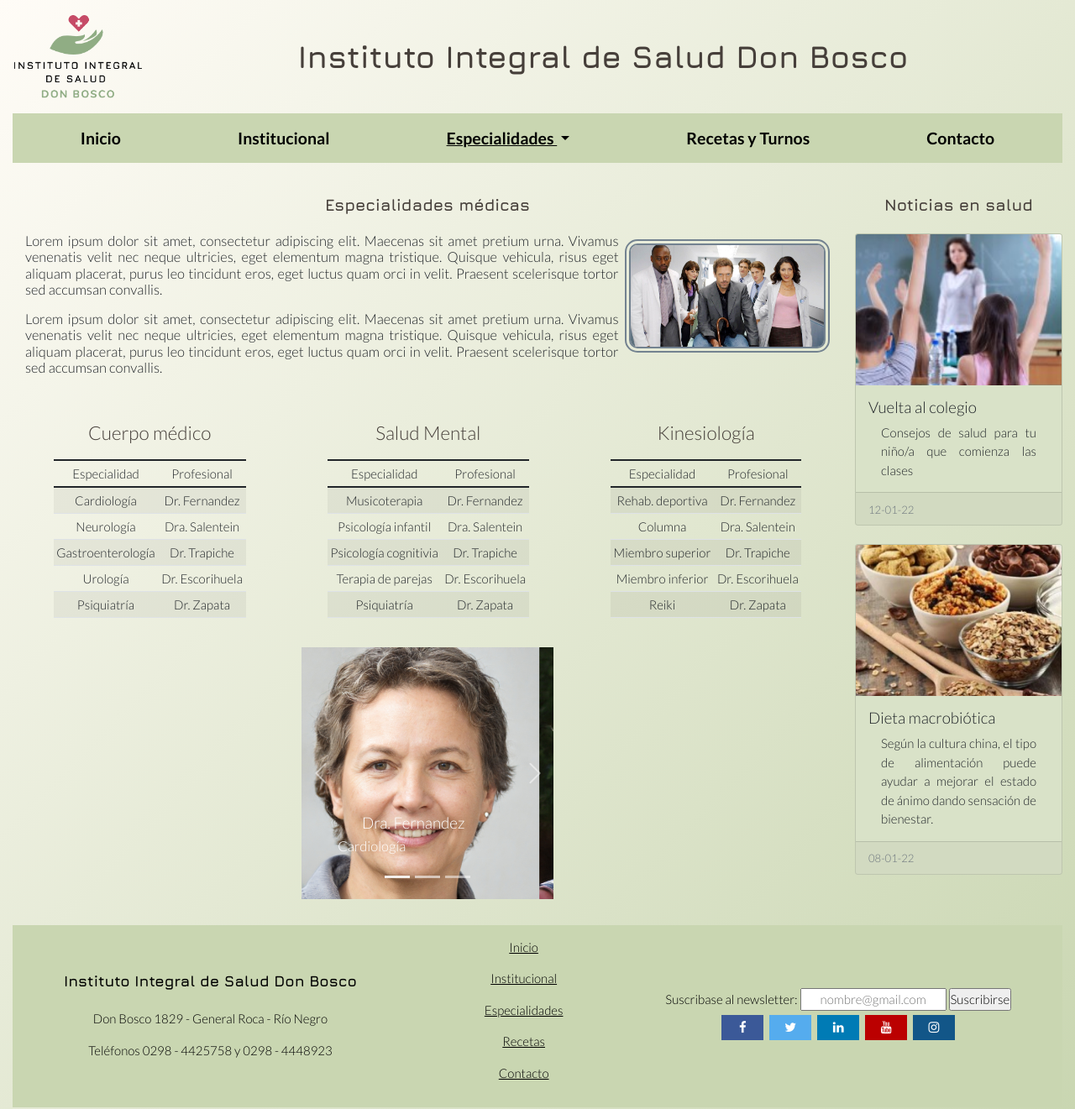
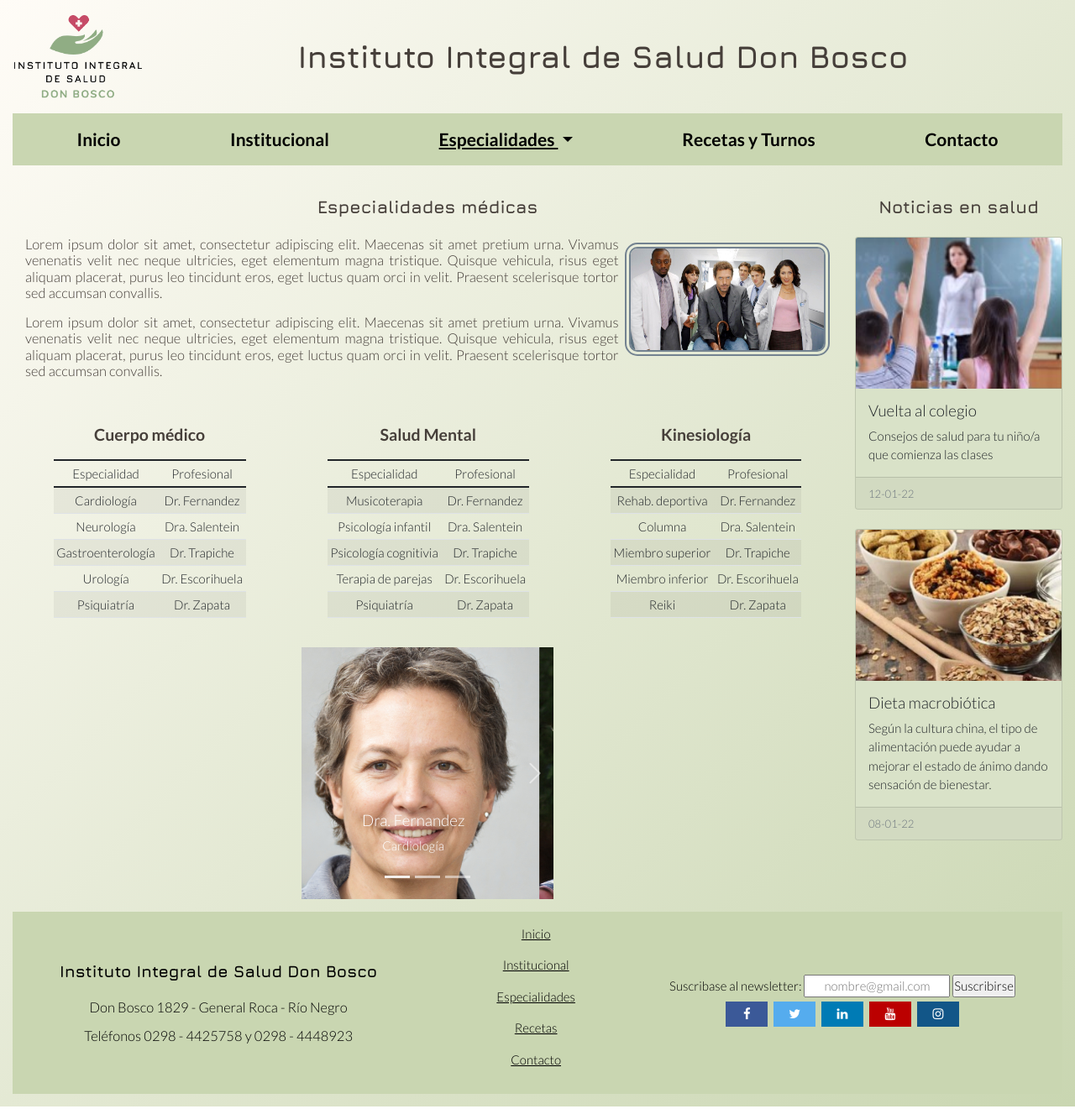
Before and after one commit to maicobernal/isi-web, a website: page sections/especialidades.html in a window 1280 px wide. Shown: the top 1321 px of the page at 84% size. Drawn offline with nearby package versions, Linux system fonts and the light colour scheme.

Commit message:
Fixes varios a mixins y utilizacion de etiquetas para H y P

```diff
--- a/scss/_base.scss
+++ b/scss/_base.scss
@@ -16,38 +16,22 @@
 
 /*Formato texto basico*/
 
-    h2 {
-      font-size: $font-h-md;
-      color: $color-text;
-      text-align: $align-center;
-      padding: $space-sm 0 $space-sm 0;
-      font-family: $font-type-h;
-      font-weight: $text-bolder;
+.h__md {
+  @include title($size:$font-h-md);
 }
 
-
-    h3 {
-      color: $color-text;
-      font-size: $font-h-sm;
-      text-align: $align-center;
-      padding: $space-sm 0 $space-sm 0;
-      font-family: $font-type-h;
-      font-weight: $text-bolder;
+.h__sm {
+  @include title;
 }
 
-    main p{
-      text-align: $align-justify;
-      font-size: $font-p-md;
-      padding: 0 $space-sm 0 $space-sm;
-      line-height: 1.3rem;
+.p__md {
+  @include text ($size: $font-p-md, $interlineado: 1.3rem);
 }
 
-    aside p{
-      text-align: $align-justify;
-      font-size: $font-p-sm;
-      padding: 0 $space-sm 0 $space-sm;
+.p__sm {
+  @include text;
 }
 
-    aside h2 {
-      font-size: $font-h-md;
+.center{
+  text-align: $align-center;
 }
--- a/scss/_components.scss
+++ b/scss/_components.scss
@@ -1,5 +1,4 @@
 /* Paleta de colores */
-
 $color-text: #463f3a;
 $color-dark: black;
 $color-background: linear-gradient(to bottom right, #fffcf7, #c9d6b1);
@@ -17,8 +16,8 @@ $font-type-h: 'Jura', sans-serif;
 $font-p-sm: 1rem;
 $font-p-md:1.1rem;
 $font-p-lg:1.2rem;
-$font-h-sm:1.2rem;
-$font-h-md: 1.3rem;
+$font-h-sm:1.3rem;
+$font-h-md: 1.4rem;
 $font-h-lg: 1.5rem;
 $font-h-xl: 2.5rem;
 
@@ -42,3 +41,31 @@ $space-xs: 0.5rem;
 $space-sm: 1rem;
 $space-md: 2rem;
 $space-lg: 3rem;
+
+/*Mixins*/
+
+/*Border para imagenes*/
+@mixin bordered($color: $color-border-important, $width: $space-xs) {
+    border: $width double $color;
+    border-radius: 1rem;
+    margin: $space-xs 0 $space-xs $space-xs;
+  }
+
+  /*Estilos de fuentes - por default tamaño mas chico*/
+  @mixin title($color: $color-text, $size: $font-h-sm){
+    font-family: $font-type-h;
+    font-weight: $text-bolder;
+    font-size: $size;
+    color: $color;
+    text-align: $align-center;
+    padding: $space-sm 0 $space-sm 0;
+  }
+
+  @mixin text($color: $color-text, $size:$font-p-sm, $interlineado: 1rem){
+    font-family: $font-type-p;
+    font-size: $size;
+    color: $color;
+    line-height: $interlineado;
+    text-align: $align-justify;
+    padding: 0 $space-sm 0 $space-sm;
+  }
--- a/scss/_layout.scss
+++ b/scss/_layout.scss
@@ -89,18 +89,14 @@
     float:right;
     height:15rem;
     width: auto;
-    border-radius: 1rem;
-    border: $space-xs double $color-text;
-    margin: $space-xs 0 $space-xs $space-xs;
+    @include bordered ($color: $color-border-regular)
   }
 
   .main__imagen--small {
     float:right;
     height:9rem;
     width: auto;
-    border-radius: $space-sm;
-    border: $space-xs double $color-border-important;
-    margin: $space-xs 0 $space-xs $space-xs;
+    @include bordered;
   }
 
   .main__video{
--- a/scss/views/_contacto.scss
+++ b/scss/views/_contacto.scss
@@ -1,18 +1,10 @@
  /*Formato formularios*/
-
-  .contacto__comentarios {
-    width: auto;
-    height: 200px;
-    padding: $space-sm;
-  }
 
   form{
     text-align: $align-center;
   }
 
-  .forms__title-formato{
-    font-weight: $text-bold;
-    font-size: $font-p-sm;
-    font-family: $font-type-p;
-    color: $color-dark !important;
+  .form-label{
+    @include text ($color: color-dark !important);
+    font-weight: $text-bold !important;
   }
--- a/scss/views/_especialidades.scss
+++ b/scss/views/_especialidades.scss
@@ -12,8 +12,6 @@
     padding: 10px;
     text-align: center;
   }
-  & h2{
-    font-size: $font-h-md; }
   }
 
 
@@ -61,8 +59,8 @@ table{
 caption {
     text-align: $align-center;
     color: $color-text;
-    font-size: $font-h-lg;
+    font-size: $font-h-sm;
     padding: $space-sm 0 $space-sm 0;
     font-family: $font-type-p;
-    font-weight: text-bolder;
+    font-weight: $text-bolder;
   }
--- a/sections/especialidades.html
+++ b/sections/especialidades.html
@@ -87,13 +87,13 @@
 
 
     <main>
-        <h2>Especialidades médicas</h2>
-        <p>Lorem ipsum dolor sit amet, consectetur adipiscing elit. Maecenas sit amet pretium urna. <img
+        <h2 class="h__md">Especialidades médicas</h2>
+        <p  class="p__md">Lorem ipsum dolor sit amet, consectetur adipiscing elit. Maecenas sit amet pretium urna. <img
                 class="main__imagen--small" src="../images/especialidades.jpg" width="400px"
                 alt="Comer  sano fuera de casa"> Vivamus venenatis velit nec neque ultricies, eget elementum magna
             tristique. Quisque vehicula, risus eget aliquam placerat, purus leo tincidunt eros, eget luctus quam orci in
             velit. Praesent scelerisque tortor sed accumsan convallis.</p>
-        <p>Lorem ipsum dolor sit amet, consectetur adipiscing elit. Maecenas sit amet pretium urna. Vivamus venenatis
+        <p  class="p__md">Lorem ipsum dolor sit amet, consectetur adipiscing elit. Maecenas sit amet pretium urna. Vivamus venenatis
             velit nec neque ultricies, eget elementum magna tristique. Quisque vehicula, risus eget aliquam placerat,
             purus leo tincidunt eros, eget luctus quam orci in velit. Praesent scelerisque tortor sed accumsan
             convallis.</p>
@@ -340,7 +340,7 @@
 
 
     <aside>
-        <h2>Noticias en salud</h2>
+        <h2 class="h__md">Noticias en salud</h2>
         <div class="row row-cols-lg-1 row-cols-md-2 row-cols-sm-2 g-4">
             <div class="col">
                 <div class="card h-100 aside__card">
@@ -398,9 +398,9 @@
         <div class="flex__footer">
 
             <div>
-                <h3>Instituto Integral de Salud Don Bosco</h3>
-                <p class="center">Don Bosco 1829 - General Roca - Río Negro</p>
-                <p class="center">Teléfonos 0298 - 4425758 y 0298 - 4448923</p>
+                <h3 class="h__sm">Instituto Integral de Salud Don Bosco</h3>
+                <p class="center p__md">Don Bosco 1829 - General Roca - Río Negro</p>
+                <p class="center p__md">Teléfonos 0298 - 4425758 y 0298 - 4448923</p>
             </div>
 
             <div>
```
Also changed, not shown: index.html (+9 -9 lines), sections/contacto.html (+7 -7 lines), sections/institucional.html (+9 -9 lines), sections/recetas.html (+8 -8 lines), css/styles.css. Lines whose indentation alone changed are shown as unchanged.
